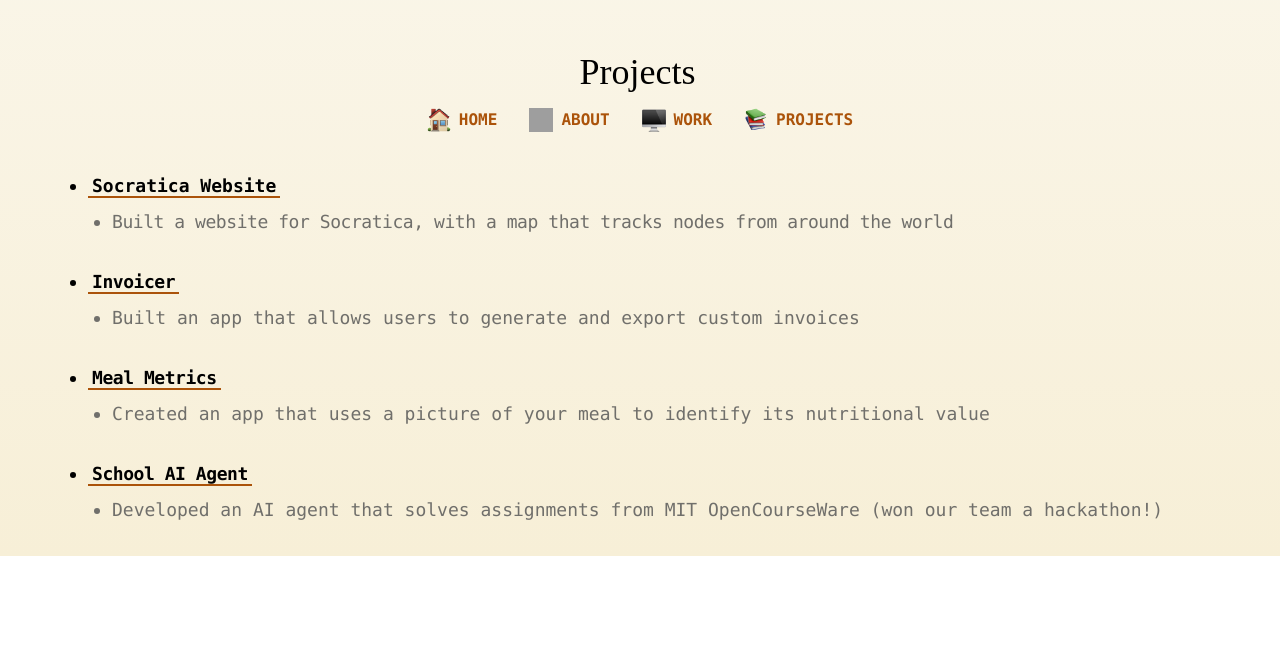
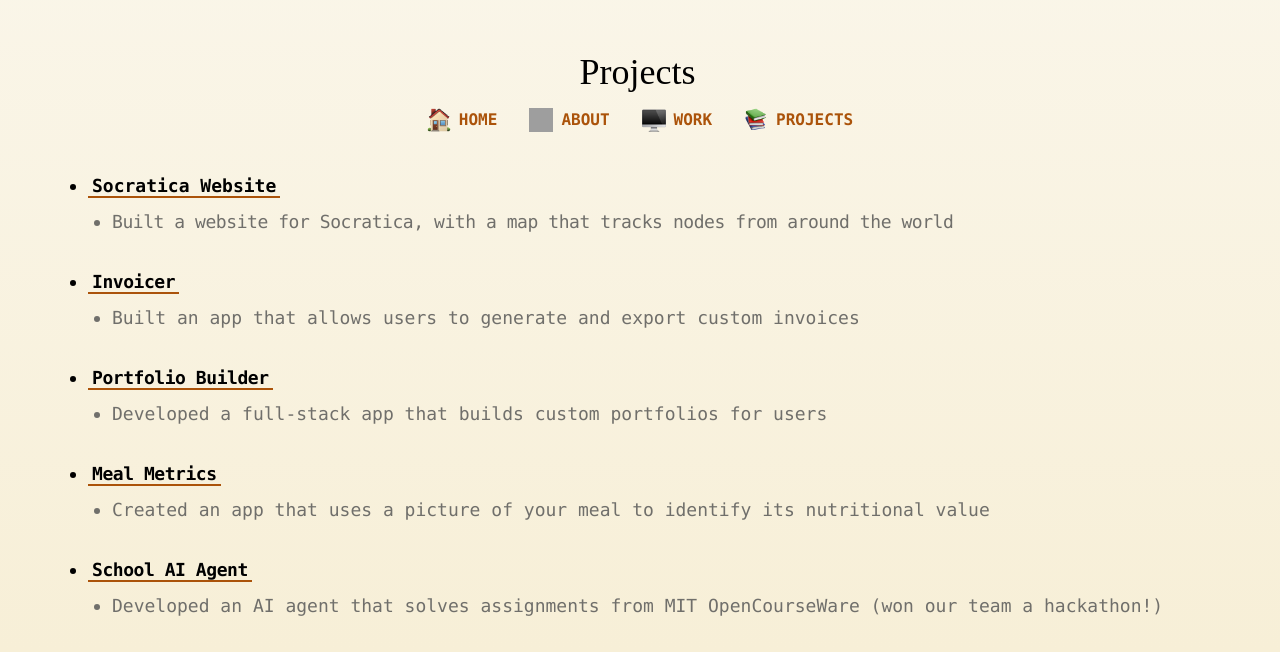
Before and after one commit to sohambasu963/personal-website, a SvelteKit app: page /projects in a window 1280 px wide. Shown: the part 268-920 px from the top of the page. Before the commit the page ends 824 px from the top, so only its background shows below. Built offline with nearby package versions, Linux system fonts and the light colour scheme; no server answers; grey boxes are pictures that could not be loaded.

Commit message:
added new project

```diff
--- a/src/routes/about/+page.svelte
+++ b/src/routes/about/+page.svelte
@@ -50,11 +50,11 @@
   import Soham from '$lib/images/Soham.png'
 </script>
 
-<img
+<!-- <img
   src={Soham}
   alt="Soham"
   class="absolute top-0 m-4 mt-0 md:m-8 md:w-1/4 w-2/3 transform -translate-x-1/2 fade-in left-44.5 md:left-48"
-/>
+/> -->
 
 <div
   class="min-h-screen flex flex-col items-center md:pb-0 pb-8"
--- a/src/routes/projects/+page.svelte
+++ b/src/routes/projects/+page.svelte
@@ -84,6 +84,23 @@
         </li>
         <li>
           <a
+            href="https://github.com/sohambasu963/Finance-Portfolio-Builder"
+            target="_blank"
+            class="tracking-tight font-sf-mono font-bold md:text-lg text-md border-b-2 border-orange hover:bg-orange hover:text-white px-1 transition duration-500 ease-in-out"
+          >
+            Portfolio Builder
+          </a>
+
+          <ul class="list-disc pl-6">
+            <li
+              class="font-sf-mono text-soft-grey md:text-lg text-md mt-1 md:mt-2"
+            >
+              Developed a full-stack app that builds custom portfolios for users
+            </li>
+          </ul>
+        </li>
+        <li>
+          <a
             href="https://github.com/sohambasu963/MealMetrics"
             target="_blank"
             class="tracking-tight font-sf-mono font-bold md:text-lg text-md border-b-2 border-orange hover:bg-orange hover:text-white px-1 transition duration-500 ease-in-out"
--- a/src/routes/work/+page.svelte
+++ b/src/routes/work/+page.svelte
@@ -51,7 +51,7 @@
       <ul class="list-disc pl-6 space-y-4 md:space-y-12">
         <li>
           <p class="tracking-tight font-sf-mono md:text-lg text-md">
-            <span class="font-bold">Full Stack Engineer</span> @
+            <span class="font-bold">Full Stack Engineering Intern</span> @
             <a
               href="https://www.bronco.ai/"
               target="_blank"
@@ -71,7 +71,7 @@
         </li>
         <li>
           <p class="tracking-tight font-sf-mono md:text-lg text-md">
-            <span class="font-bold">Software Engineer</span> @
+            <span class="font-bold">Software Engineering Intern</span> @
             <a
               href="https://www.portfolioxpressway.com/"
               target="_blank"
@@ -91,7 +91,7 @@
         </li>
         <li>
           <p class="tracking-tight font-sf-mono md:text-lg text-md">
-            <span class="font-bold">Full Stack Engineer</span> @
+            <span class="font-bold">Full Stack Engineering Intern</span> @
             <a
               href="https://www.birdseyeglobal.com/"
               target="_blank"
```
